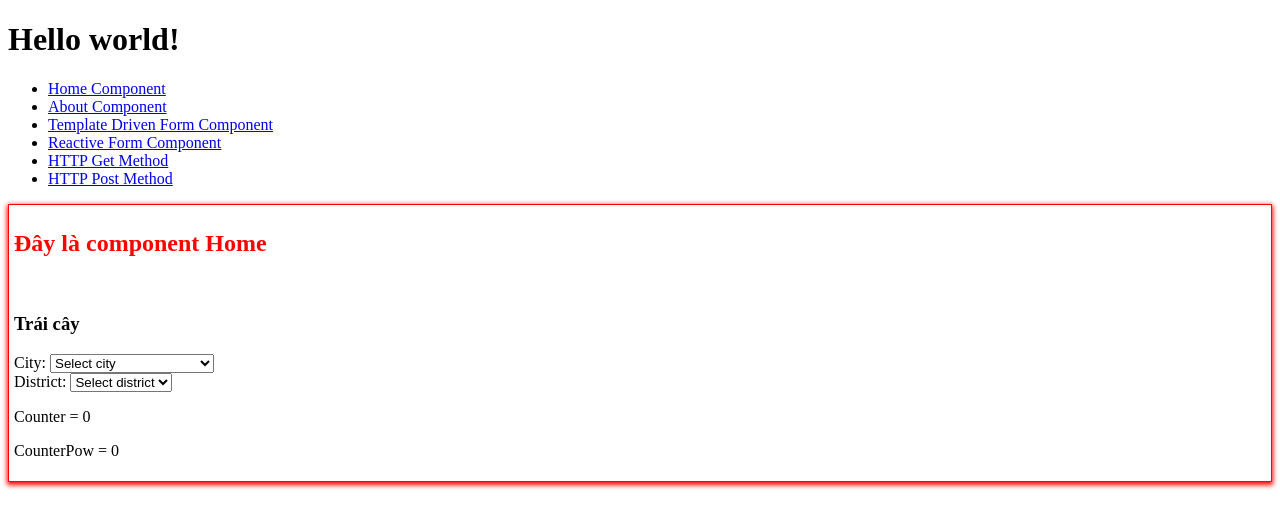
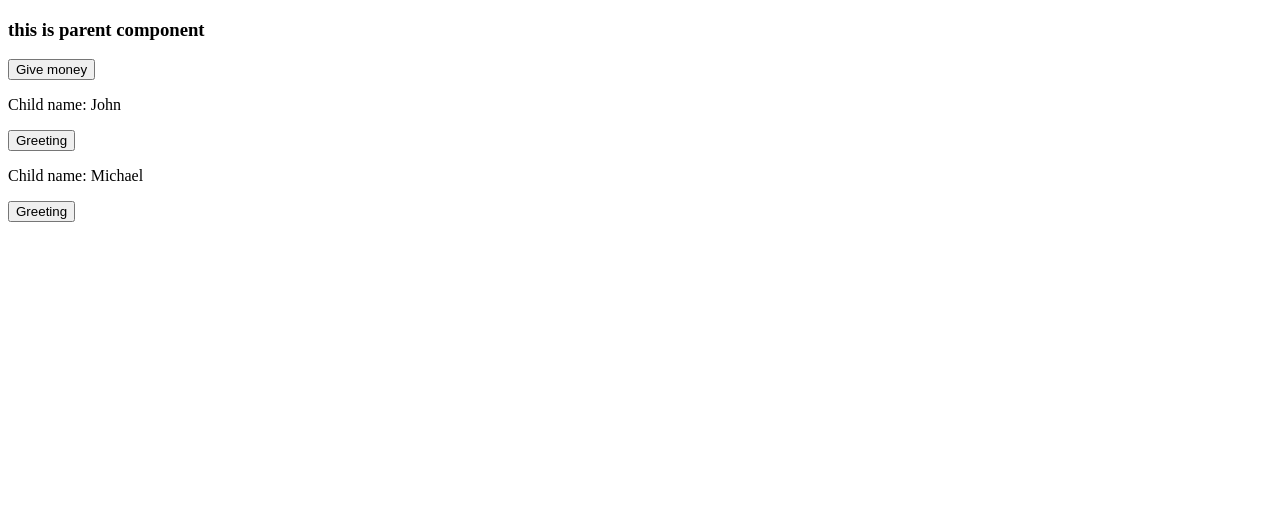
Before and after one commit to Le-Minh-Chuong/angular-v12, an Angular app: page / in a window 1280 px wide. Shown: the top 528 px of the page. Built offline with nearby package versions, Linux system fonts and the light colour scheme.

Commit message:
parent child

```diff
--- a/src/app/app.component.html
+++ b/src/app/app.component.html
@@ -1,4 +1,4 @@
-<h1>Hello world!</h1>
+<!-- <h1>Hello world!</h1>
 <nav>
   <ul>
     <li><a routerLink="/home" routerLinkActive="active" ariaCurrentWhenActive="page">Home Component</a></li>
@@ -9,5 +9,5 @@
     <li><a routerLink="/post-data" routerLinkActive="active" ariaCurrentWhenActive="page">HTTP Post Method</a></li>
   </ul>
 </nav>
-<!-- The routed views render in the <router-outlet>-->
-<router-outlet></router-outlet>
+<router-outlet></router-outlet> -->
+<app-parent></app-parent>
--- a/src/app/app.module.ts
+++ b/src/app/app.module.ts
@@ -13,6 +13,8 @@ import { PageNotFoundComponent } from './page-not-found/page-not-found.component
 import { ReactiveFormComponent } from './reactive-form/reactive-form.component';
 import { TemplateDrivenFormComponent } from './template-driven-form/template-driven-form.component';
 import { PostDataComponent } from './post-data/post-data.component';
+import { ParentComponent } from './parent/parent.component';
+import { ChildComponent } from './child/child.component';
 
 @NgModule({
   declarations: [
@@ -25,6 +27,8 @@ import { PostDataComponent } from './post-data/post-data.component';
     ReactiveFormComponent,
     GetDataComponent,
     PostDataComponent,
+    ParentComponent,
+    ChildComponent,
   ],
   imports: [BrowserModule, AppRoutingModule, FormsModule, ReactiveFormsModule, HttpClientModule],
   providers: [],
--- /dev/null
+++ b/src/app/child/child.component.html
@@ -0,0 +1,2 @@
+<p>Child name: {{name}}</p>
+<button (click)="onGreeting()">Greeting</button>
--- /dev/null
+++ b/src/app/child/child.component.ts
@@ -0,0 +1,24 @@
+import { Component, EventEmitter, Input, OnInit, Output } from '@angular/core';
+
+@Component({
+  selector: 'app-child',
+  templateUrl: './child.component.html',
+  styleUrls: ['./child.component.scss'],
+})
+export class ChildComponent implements OnInit {
+  @Input() name: string = '';
+  @Output() childGreet: EventEmitter<any> = new EventEmitter();
+
+  constructor() {}
+
+  ngOnInit(): void {}
+
+  onGreeting() {
+    console.log(`${this.name} greeting to parent`);
+    this.childGreet.emit(this.name);
+  }
+
+  takeMoney(amount: number) {
+    console.log(`Con ${this.name} được nhận ${amount} đồng`);
+  }
+}
--- /dev/null
+++ b/src/app/parent/parent.component.html
@@ -0,0 +1,7 @@
+<h3>
+  this is parent component
+</h3>
+<button (click)="giveMoney()">Give money</button>
+<app-child #childJohn name="John" (childGreet)="helloBoy($event)"></app-child>
+<app-child #childMichael name="Michael" (childGreet)="helloBoy($event)"></app-child>
+<p>{{parentMessage}}</p>
--- /dev/null
+++ b/src/app/parent/parent.component.ts
@@ -0,0 +1,25 @@
+import { Component, OnInit, ViewChild } from '@angular/core';
+import { ChildComponent } from './../child/child.component';
+
+@Component({
+  selector: 'app-parent',
+  templateUrl: './parent.component.html',
+  styleUrls: ['./parent.component.scss'],
+})
+export class ParentComponent implements OnInit {
+  parentMessage = '';
+  @ViewChild('childJohn') childJohn?: ChildComponent;
+  @ViewChild('childMichael') childMichael?: ChildComponent;
+  constructor() {}
+
+  ngOnInit(): void {}
+
+  helloBoy(name: string) {
+    this.parentMessage = `hello ${name}`;
+  }
+
+  giveMoney() {
+    this.childJohn?.takeMoney(5);
+    this.childMichael?.takeMoney(15);
+  }
+}
```
Also changed, not shown: src/app/home/home.component.html (+0 -14 lines), src/app/child/child.component.scss (added), src/app/parent/parent.component.scss (added), 2 other files (tests, documents, lock files or other folders).
